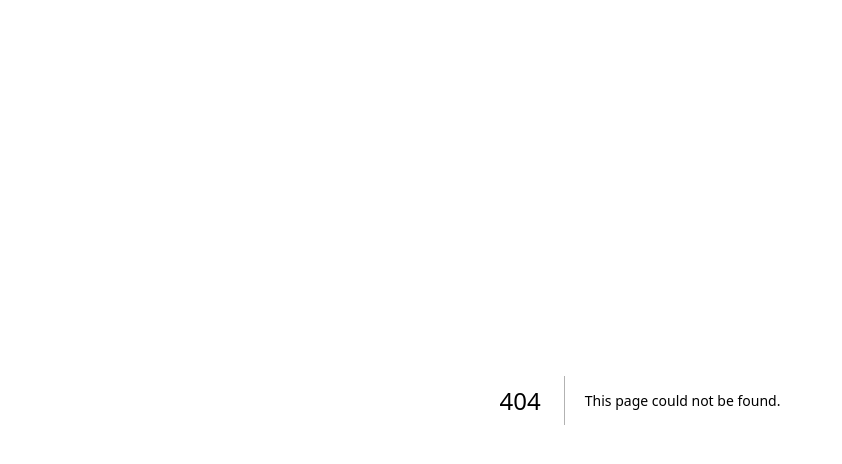
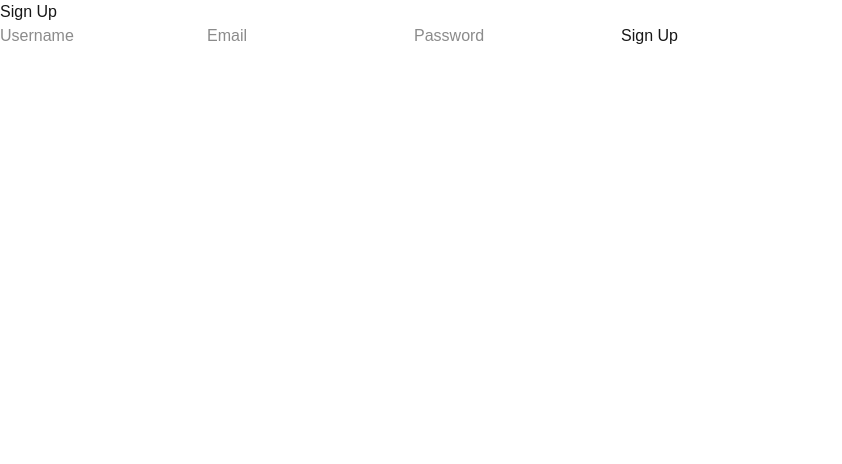
Before and after one commit to charan-the-dev/resume-based-mock-interview-and-company-knowledge-chatbot, a Next.js app in the folder frontend/: page /auth/signup in a window 1280 px wide. Before the commit this address had no page. Shown: the top 464 px of the page, without its empty margins (0-842 px from the left). Built offline with nearby package versions, Linux system fonts and the light colour scheme.

Commit message:
configure login and signup endpoints. add code for login

```diff
--- /dev/null
+++ b/frontend/app/auth/login/page.jsx
@@ -0,0 +1,70 @@
+"use client";
+
+import React, { useState } from "react";
+
+const LoginPage = () => {
+  const [email, setEmail] = useState("");
+  const [password, setPassword] = useState("");
+
+  const handleSubmit = async (e) => {
+    e.preventDefault();
+
+    try {
+      const res = await fetch("/api/login", {
+        method: "POST",
+        headers: { "Content-Type": "application/json" },
+        body: JSON.stringify(credentials),
+      });
+
+      const data = await res.json();
+
+      if (res.ok) {
+        setMessage("Login successful!");
+      } else {
+        setMessage(data.error || "Login failed");
+      }
+    } catch (error) {
+      console.error(error);
+      setMessage("An error occurred.");
+    }
+  };
+
+  return (
+    <div className="min-h-screen flex items-center justify-center bg-gray-100">
+      <div className="bg-white p-8 rounded shadow-md w-full max-w-sm text-black">
+        <h2 className="text-2xl font-bold mb-6 text-center">Login</h2>
+        <form onSubmit={handleSubmit} className="space-y-4">
+          <input
+            type="email"
+            name="email"
+            placeholder="Email"
+            className="w-full px-4 py-2 border rounded focus:outline-none focus:ring-2 focus:ring-blue-400 text-black"
+            value={email}
+            onChange={(e) => setEmail(e.target.value)}
+            required
+          />
+          <input
+            type="password"
+            name="password"
+            placeholder="Password"
+            className="w-full px-4 py-2 border rounded focus:outline-none focus:ring-2 focus:ring-blue-400 text-black"
+            value={password}
+            onChange={(a => setPassword(a.target.value))}
+            required
+          />
+          <button
+            type="submit"
+            className="w-full bg-blue-600 text-white py-2 rounded hover:bg-blue-700 transition"
+          >
+            Login
+          </button>
+        </form>
+        {message && (
+          <p className="text-center text-sm text-red-500 mt-4">{message}</p>
+        )}
+      </div>
+    </div>
+  );
+};
+
+export default LoginPage;
--- /dev/null
+++ b/frontend/app/auth/page.jsx
@@ -0,0 +1,9 @@
+import React from 'react'
+
+const page = () => {
+  return (
+    <div>this is the first page</div>
+  )
+}
+
+export default page
--- /dev/null
+++ b/frontend/app/auth/signup/page.jsx
@@ -0,0 +1,56 @@
+"use client"
+import React, { useState } from 'react';
+
+const Signup = () => {
+  const [formData, setFormData] = useState({
+    username: '',
+    email: '',
+    password: ''
+  });
+
+  const handleChange = (e) => {
+    const { name, value } = e.target;
+    setFormData(prev => ({ ...prev, [name]: value }));
+  };
+
+  const handleSubmit = (e) => {
+    e.preventDefault();
+    console.log('Signup Data:', formData);
+    // Add your signup logic here (e.g., API call)
+  };
+
+  return (
+    <div className="signup-container">
+      <h2>Sign Up</h2>
+      <form onSubmit={handleSubmit}>
+        <input
+          type="text"
+          name="username"
+          placeholder="Username"
+          value={formData.username}
+          onChange={handleChange}
+          required
+        />
+        <input
+          type="email"
+          name="email"
+          placeholder="Email"
+          value={formData.email}
+          onChange={handleChange}
+          required
+        />
+        <input
+          type="password"
+          name="password"
+          placeholder="Password"
+          value={formData.password}
+          onChange={handleChange}
+          required
+        />
+        <button type="submit">Sign Up</button>
+      </form>
+    </div>
+  );
+};
+
+export default Signup;
```
